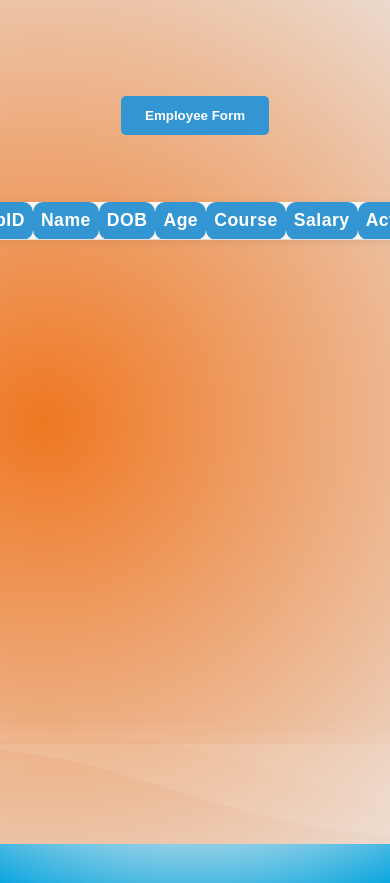
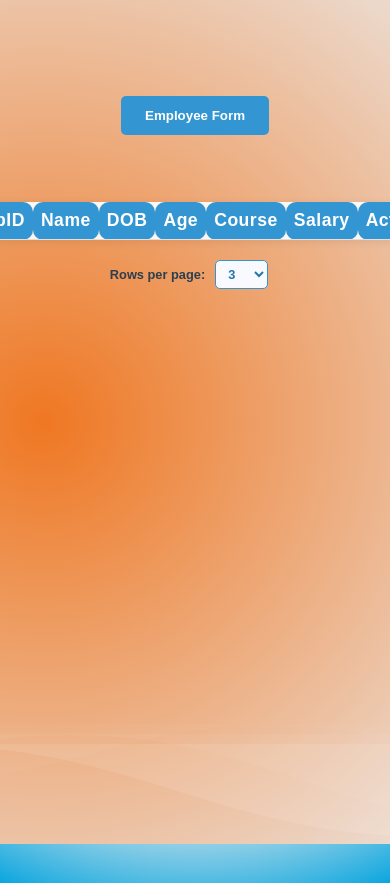
Before and after one commit to Aamir-Dawood/TASK_4_js, a plain HTML site: page employee task/Employee_form.html in a window 390 px wide. Shown: the top 883 px of the page. Drawn offline with Linux system fonts and the light colour scheme.

Commit message:
Changes to rows per page in Script and Style.

```diff
--- a/employee task/Employee_form.css
+++ b/employee task/Employee_form.css
@@ -395,8 +395,9 @@ td {
     align-items: center;
     justify-content: center;
     gap: 8px;
-    margin: 20px auto;
+    margin: 15px auto;
     flex-wrap: wrap;
+    width: 90%;
 }
 
 #pagination-controls button {
@@ -418,12 +419,15 @@ td {
     color: #888;
     cursor: not-allowed;
 }
+#pagination-controls button:hover:not(:disabled) {
+  background: #2576a8;
+}
 
 .pagination-dropdown {
     padding: 6px 10px;
     border-radius: 5px;
     border: 1px solid #3396D3;
-    font-size: 1em;
+    font-size: 0.9em;
     margin-right: 12px;
     background: #f8faff;
     color: #2576a8;
@@ -433,6 +437,23 @@ td {
 }
 .pagination-dropdown:focus {
     border-color: #2576a8;
+    outline: none;
+}
+/* Rows per page selector styles */
+.rows-per-page-container {
+  display: flex;
+  align-items: center;
+  margin: 15px 5% 5px;
+  justify-content: flex-end;
+  width: 90%;
+  border-radius: 5px;
+}
+
+.rows-per-page-container label {
+  margin-right: 10px;
+  font-weight: bold;
+  color: #2c3e50;
+  font-size: 0.9rem;
 }
 
 @media (max-width: 600px) {
@@ -475,4 +496,25 @@ td {
         flex-direction: column;
         gap: 8px;
     }
+    .rows-per-page-container {
+    justify-content: center;
+    margin: 10px auto;
+  }
+  .rows-per-page-container label {
+    font-size: 0.8rem;
+  }
+
+  .pagination-dropdown {
+    padding: 5px 8px;
+    font-size: 0.8rem;
+  }
+
+  #pagination-controls {
+    gap: 5px;
+  }
+
+  #pagination-controls button {
+    padding: 5px 10px;
+    font-size: 0.8rem;
+  }
 }
--- a/employee task/script.js
+++ b/employee task/script.js
@@ -10,8 +10,9 @@ let defValue = 3;
 let rowsPerPage;
 let editingIndex = null;
 
-// Dropdown for rows per page
 const rows = [3, 5, 10];
+let rowsPerPageDropdown;
+
 function createRowsPerPage(options, defaultvalue) {
   const select = document.createElement("select");
   select.id = "rowsPerPage";
@@ -23,13 +24,30 @@ function createRowsPerPage(options, defaultvalue) {
     select.appendChild(option);
   });
   select.classList.add("pagination-dropdown");
-  select.addEventListener("change", function () {
+  return select;
+}
+
+function setupRowsPerPageDropdown() {
+  // Create a container for the rows selector
+  const rowsSelectorContainer = document.createElement("div");
+  rowsSelectorContainer.className = "rows-per-page-container";
+  rowsSelectorContainer.innerHTML = '<label for="rowsPerPage">Rows per page:</label>';
+
+  // Create the dropdown
+  rowsPerPageDropdown = createRowsPerPage(rows, rowsPerPage || defValue);
+  rowsPerPageDropdown.addEventListener("change", function () {
     rowsPerPage = parseInt(this.value, 10);
     currentPage = 1;
     renderTable();
     renderPagination();
   });
-  return select;
+
+  // Add the dropdown to the container
+  rowsSelectorContainer.appendChild(rowsPerPageDropdown);
+
+  // Insert the container after the table but before pagination
+  const table = document.querySelector("table");
+  table.parentNode.insertBefore(rowsSelectorContainer, table.nextSibling);
 }
 
 // Modal utility
@@ -255,20 +273,15 @@ function renderTable() {
   });
 }
 
-// Render pagination controls
 function renderPagination() {
   const totalPages = Math.ceil(employees.length / rowsPerPage);
   const pagination = document.getElementById("pagination-controls");
-  pagination.innerHTML = "";
 
-  // Dropdown for rows per page
-  const dropdown = createRowsPerPage(rows, rowsPerPage || defValue);
+  // Clear all buttons
+  pagination.innerHTML = '';
 
-  // Only show dropdown if pagination is needed
+  // Only show pagination buttons if more than 1 page
   if (totalPages > 1) {
-    dropdown.style.display = "inline-block";
-    pagination.appendChild(dropdown);
-
     // Previous button
     const prevBtn = document.createElement("button");
     prevBtn.textContent = "Previous";
@@ -303,10 +316,6 @@ function renderPagination() {
       renderPagination();
     };
     pagination.appendChild(nextBtn);
-  } else {
-    // Hide dropdown if only one page
-    dropdown.style.display = "none";
-    pagination.appendChild(dropdown);
   }
 }
 
@@ -320,10 +329,10 @@ tableBody.addEventListener("click", function (e) {
   }
 });
 
-// Initialize on page load
 document.addEventListener("DOMContentLoaded", function () {
   rowsPerPage = defValue;
   renderTable();
+  setupRowsPerPageDropdown();
   renderPagination();
 });
 
```
